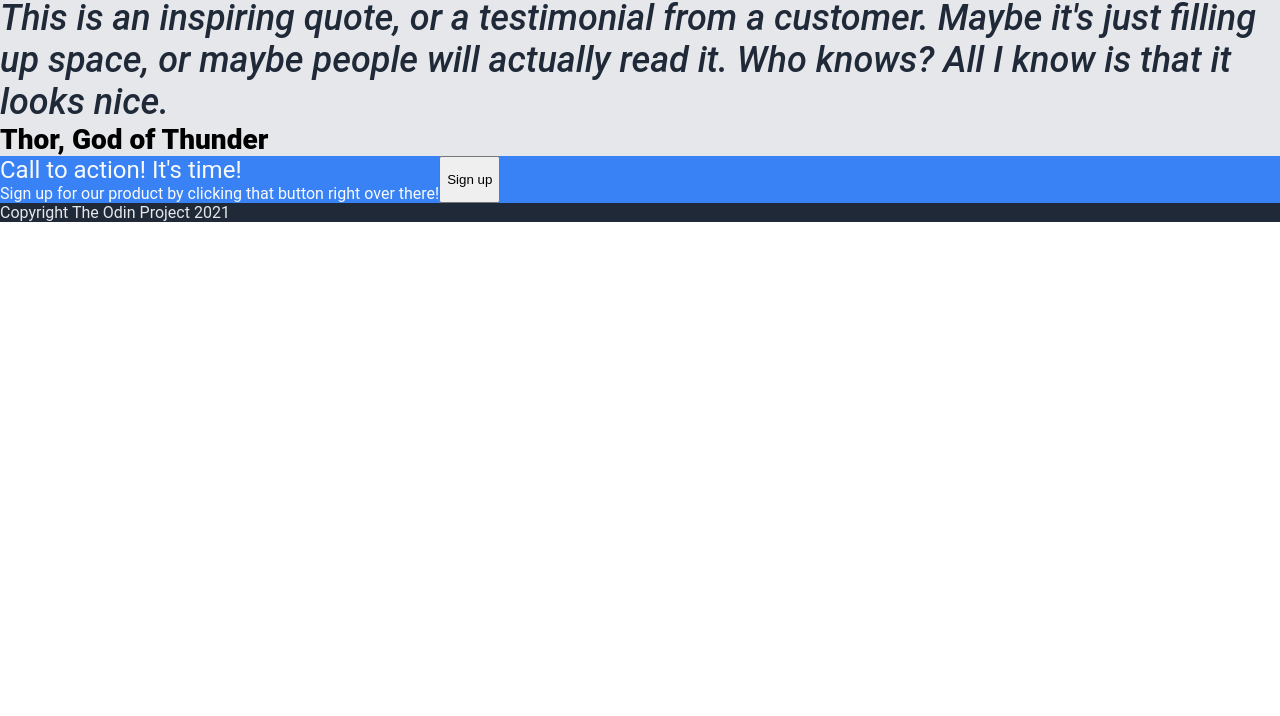
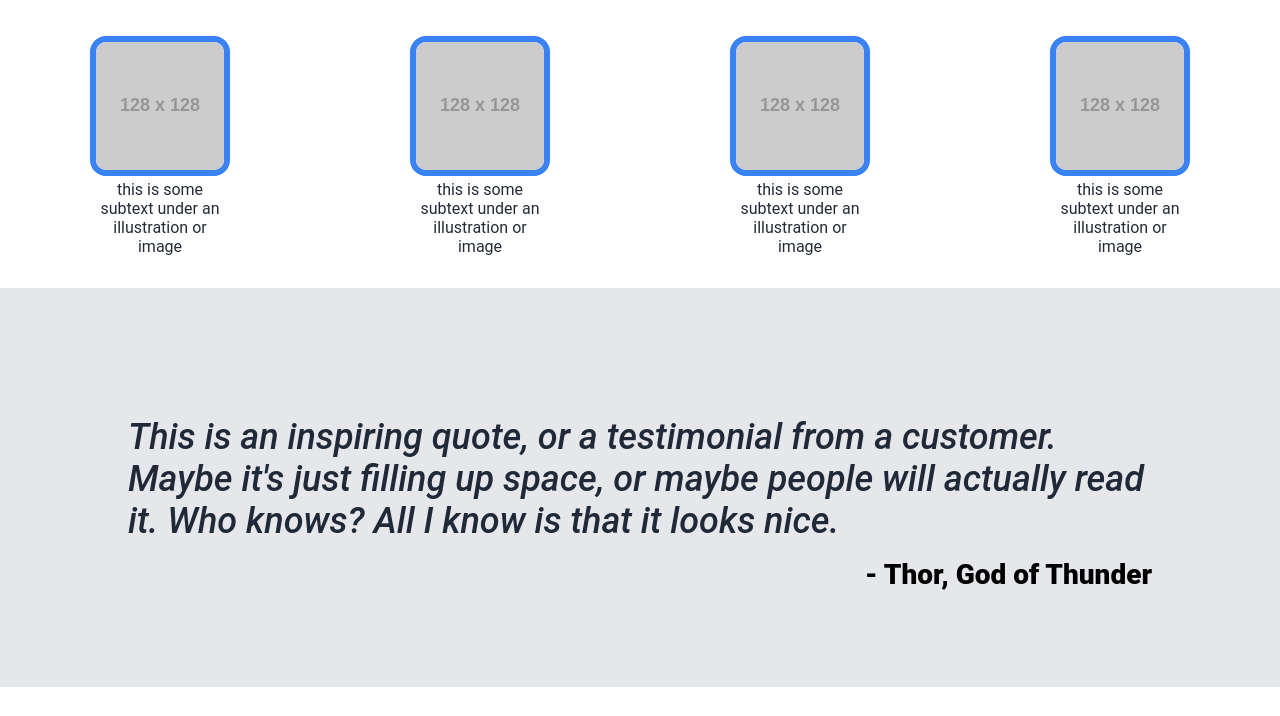
Before and after one commit to proviancy/landing-page, a plain HTML site: page index.html in a window 1280 px wide. Shown: the part 490-1206 px from the top of the page. Before the commit the page ends 800 px from the top, so only its background shows below. Drawn offline with Linux system fonts and the light colour scheme; placeholder pictures from the web are drawn by us.

Commit message:
Finish flexbox css and styling

```diff
--- a/index.html
+++ b/index.html
@@ -30,26 +30,26 @@
         <div class="gallery-title">Some random information.</div>
         <div class="gallery-slides container">
             <div class="slide container vertical">
-                <div class="slide-image"><img src=""></div>
+                <div class="slide-image"><img src="https://via.placeholder.com/128x128"></div>
                 <div class="slide-text">this is some subtext under an illustration or image</div>
             </div>
             <div class="slide container vertical">
-                <div class="slide-image"><img src=""></div>
+                <div class="slide-image"><img src="https://via.placeholder.com/128x128"></div>
                 <div class="slide-text">this is some subtext under an illustration or image</div>
             </div>
             <div class="slide container vertical">
-                <div class="slide-image"><img src=""></div>
+                <div class="slide-image"><img src="https://via.placeholder.com/128x128"></div>
                 <div class="slide-text">this is some subtext under an illustration or image</div>
             </div>
             <div class="slide container vertical">
-                <div class="slide-image"><img src=""></div>
+                <div class="slide-image"><img src="https://via.placeholder.com/128x128"></div>
                 <div class="slide-text">this is some subtext under an illustration or image</div>
             </div>
         </div>
     </div>
     <div class="quote container vertical">
         <div class="quote-text">This is an inspiring quote, or a testimonial from a customer. Maybe it's just filling up space, or maybe people will actually read it. Who knows? All I know is that it looks nice.</div>
-        <div class="quote-source">Thor, God of Thunder</div>
+        <div class="quote-source">- Thor, God of Thunder</div>
     </div>
     <div class="call container">
         <div class="call-box container">
@@ -57,7 +57,7 @@
                 <div class="call-title">Call to action! It's time!</div>
                 <div class="call-text">Sign up for our product by clicking that button right over there!</div>
             </div>
-            <button class="call-button">Sign up</button>
+            <div class="container call-button"><div><button class="call-click">Sign up</button></div></div>
         </div>
     </div>
     <div class="footer container">
--- a/style.css
+++ b/style.css
@@ -20,6 +20,7 @@ body {
     background-color: #1f2937;
     color: #f9faf8;
     margin: 0;
+    flex: 0;
 }
 
 .header > * {
@@ -56,6 +57,7 @@ a {
     padding: 64px;
     gap: 64px;
     align-items: center;
+    flex: 1;
 }
 
 .intro-left {
@@ -89,25 +91,54 @@ a {
     color: #e5e7eb;
     font-weight: 800;
     font-size: 16px;
-    padding: 12px;
+    padding: 8px;
     border-radius: 8px;
     flex: auto;
     width: 120px;
     border-width: 0px;
+    margin: 0;
+}
+
+.gallery {
+    flex: 1;
+    justify-content: center;
+    gap: 64px;
 }
 
 .gallery-title {
+    padding-top: 32px;
     font-size: 36px;
     font-weight: 1000;
     color: #1f2937;
+    text-align: center;
+}
+
+.gallery-slides {
+    justify-content: space-around;
+    margin-bottom: 32px;
+}
+
+.slide {
+    align-items: center;
+    flex-basis: 128px;
+}
+
+.slide-image > img {
+    border: 6px solid;
+    border-color: #3882f6;
+    border-radius: 16px;
 }
 
 .slide-text {
     color: #252c35;
+    text-align: center;
 }
 
 .quote {
     background-color: #e5e7eb;
+    flex: 1;
+    justify-content: center;
+    align-items: center;
 }
 
 .quote-text {
@@ -115,26 +146,69 @@ a {
     font-weight: 500;
     font-style: italic;
     color: #1f2937;
+    padding: 128px 128px 0px 128px;
 }
 
 .quote-source {
     font-size: 28px;
     font-weight: 800;
+    text-align: right;
+    padding: 16px 128px 96px 0;
+    align-self: flex-end;
 }
 
 .call {
+    flex: 1;
+    justify-content: center;
+    align-items: center;
+}
+
+.call-box {
+    margin: 32px 256px;
+    padding: 32px 64px;
     background-color: #3882f6;
+    gap: 128px;
+    border-radius: 16px;
 }
 
 .call-title, .call-text {
     color: #f9faf8;
 }
 
+.call-text {
+    gap: 12px;
+    font-size: 13px;
+}
+
 .call-title {
     font-size: 24px;
+    font-weight: 700;
+}
+
+.call-button {
+    justify-content: center;
+    align-items: center;
+}
+
+.call-click {
+    margin: 0 16px;
+    padding: 4px 16px;
+    background-color: #3882f6;
+    border: 3px solid white;
+    border-radius: 8px;
+    color: white;
+    font-size: 16px;
+    font-weight: 700;
 }
 
 .footer {
     background-color: #1f2937;
     color: #e5e7eb;
+    flex: 0;
+    justify-content: center;
+    align-items: center;
 }
+
+.footer > div {
+    margin: 32px;
+}
```
